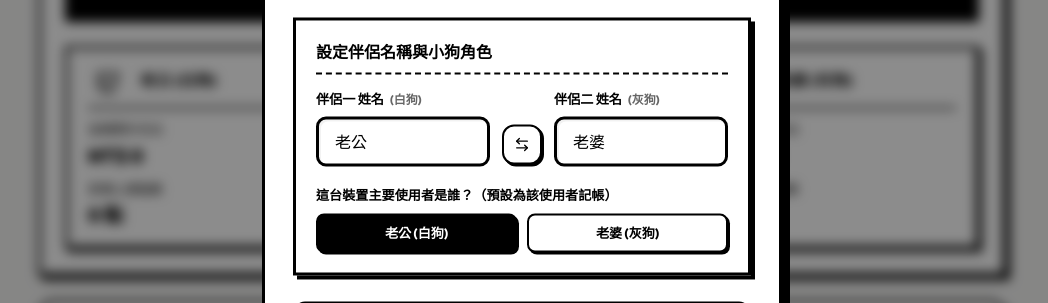
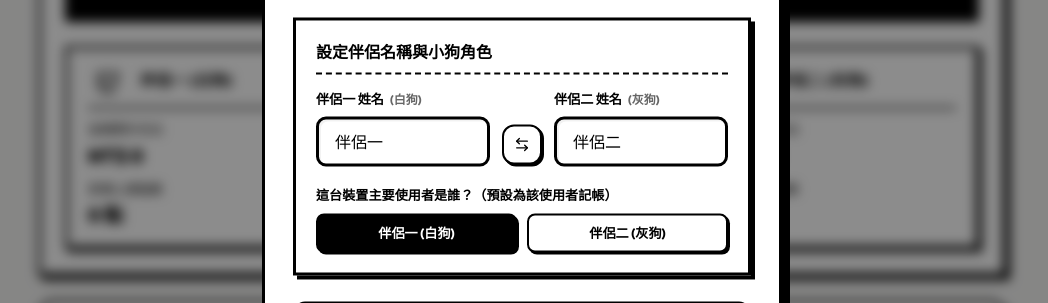
Before and after one commit to WinnieLineer/couple-balance, a React (Vite) app: page / in a window 1280 px wide. Shown: the part 291-594 px from the top of the page, without its empty margins (118-1166 px from the left). Built offline with nearby package versions, Linux system fonts and the light colour scheme; no server answers.

Commit message:
feat: make role assignment fully inclusive and dynamic for all partner types, removing locked gender defaults

```diff
--- a/src/App.jsx
+++ b/src/App.jsx
@@ -38,8 +38,8 @@ export default function App() {
 
   // Default partner details (overwritten on mount by cache or wizard)
   const [partners, setPartners] = useState({
-    p1: { name: '老公', role: 'white_dog' },
-    p2: { name: '老婆', role: 'brown_dog' }
+    p1: { name: '伴侶一', role: 'white_dog' },
+    p2: { name: '伴侶二', role: 'brown_dog' }
   });
 
   // --- TOAST NOTIFICATIONS ---
@@ -409,6 +409,8 @@ export default function App() {
           onDeleteRecord={handleDeleteRecord}
           p1Name={partners.p1.name}
           p2Name={partners.p2.name}
+          p1Role={partners.p1.role}
+          p2Role={partners.p2.role}
           displayCurrency={displayCurrency}
         />
       </div>
@@ -432,6 +434,8 @@ export default function App() {
         onAddRecord={handleAddRecord}
         p1Name={partners.p1.name}
         p2Name={partners.p2.name}
+        p1Role={partners.p1.role}
+        p2Role={partners.p2.role}
         defaultByPartner={myIdentity}
       />
 
--- a/src/components/HistoryList.jsx
+++ b/src/components/HistoryList.jsx
@@ -16,8 +16,10 @@ const convertValue = (val, from = 'TWD', to = 'TWD') => {
 export default function HistoryList({
   records = [],
   onDeleteRecord,
-  p1Name = '老公',
-  p2Name = '老婆',
+  p1Name = '伴侶一',
+  p2Name = '伴侶二',
+  p1Role = 'white_dog',
+  p2Role = 'brown_dog',
   displayCurrency = 'TWD'
 }) {
   const [activeTab, setActiveTab] = useState('money'); // 'money' or 'love'
@@ -92,6 +94,8 @@ export default function HistoryList({
           filteredRecords.map((record) => {
             const isP1 = record.by === 'p1';
             const name = isP1 ? p1Name : p2Name;
+            const role = isP1 ? p1Role : p2Role;
+            const isWhite = role === 'white_dog';
 
             // Money conversions display
             const origCurrency = record.currency || 'TWD';
@@ -104,7 +108,7 @@ export default function HistoryList({
                 className="comic-card animate-pop"
                 style={{
                   ...styles.itemCard,
-                  borderLeft: isP1 ? '8px solid #000000' : '8px solid #D2D2D2',
+                  borderLeft: isWhite ? '8px solid #000000' : '8px solid #D2D2D2',
                   backgroundColor: '#FFFFFF'
                 }}
               >
@@ -113,13 +117,13 @@ export default function HistoryList({
                   {/* Miniature Dog typographic label */}
                   <div style={{
                     ...styles.dogBadge,
-                    backgroundColor: isP1 ? '#FFFFFF' : '#D2D2D2',
+                    backgroundColor: isWhite ? '#FFFFFF' : '#D2D2D2',
                     borderColor: '#000000',
                     color: '#000000',
                     fontWeight: '900',
                     fontSize: '0.78rem'
                   }}>
-                    {isP1 ? '白' : '灰'}
+                    {isWhite ? '白' : '灰'}
                   </div>
 
                   <div style={styles.itemMeta}>
--- a/src/components/RecordModal.jsx
+++ b/src/components/RecordModal.jsx
@@ -23,8 +23,10 @@ export default function RecordModal({
   isOpen,
   onClose,
   onAddRecord,
-  p1Name = '老公',
-  p2Name = '老婆',
+  p1Name = '伴侶一',
+  p2Name = '伴侶二',
+  p1Role = 'white_dog',
+  p2Role = 'brown_dog',
   defaultByPartner = 'p1'
 }) {
   const [recordType, setRecordType] = useState('money'); // 'money' or 'love'
@@ -150,7 +152,7 @@ export default function RecordModal({
                   borderWidth: byPartner === 'p1' ? '3px' : '2px'
                 }}
               >
-                <span style={styles.partnerName}>{p1Name} (白狗)</span>
+                <span style={styles.partnerName}>{p1Name} ({p1Role === 'white_dog' ? '白狗' : '灰狗'})</span>
                 {byPartner === 'p1' && <Check size={16} color="var(--text-primary)" strokeWidth={3} />}
               </div>
 
@@ -163,7 +165,7 @@ export default function RecordModal({
                   borderWidth: byPartner === 'p2' ? '3px' : '2px'
                 }}
               >
-                <span style={styles.partnerName}>{p2Name} (灰狗)</span>
+                <span style={styles.partnerName}>{p2Name} ({p2Role === 'white_dog' ? '白狗' : '灰狗'})</span>
                 {byPartner === 'p2' && <Check size={16} color="var(--text-primary)" strokeWidth={3} />}
               </div>
             </div>
```
